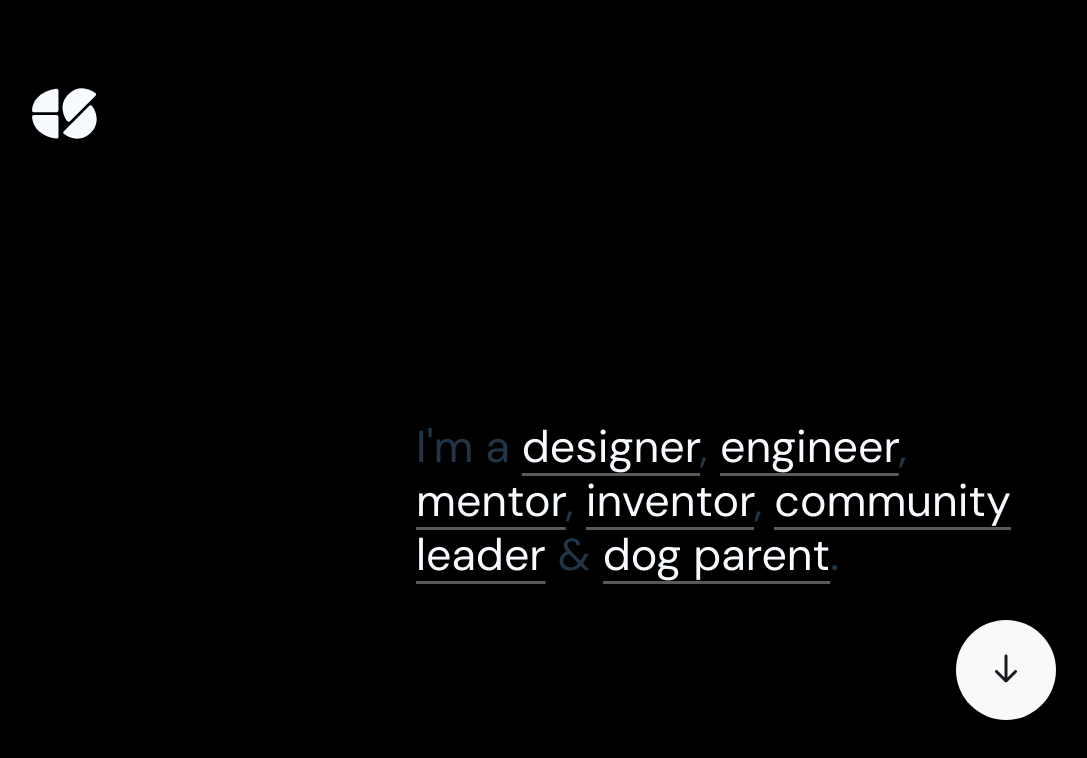
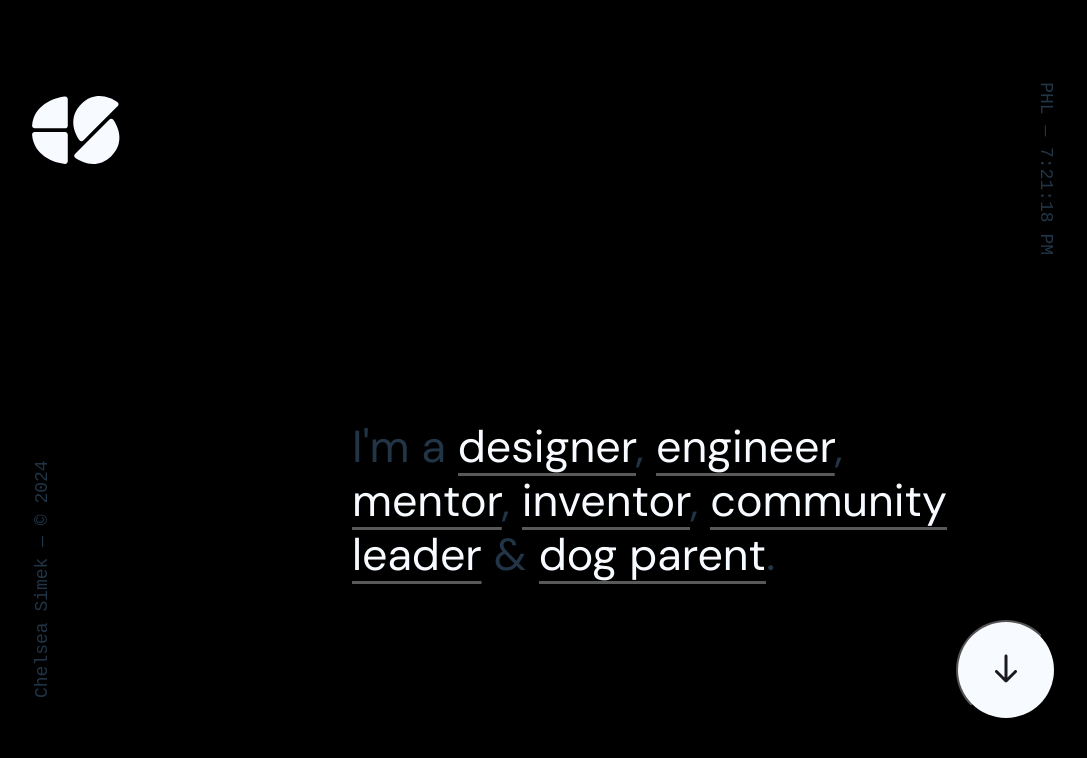
Before and after one commit to chelseasimek/portfolio-jawn, a website built with Vite: page index.html in a window 1280 px wide. Shown: the whole page, without its empty margins (96-1183 px from the left). Built offline with nearby package versions, Linux system fonts and the light colour scheme; what whatamesh would draw is missing.

Commit message:
break up js and add framing pieces

```diff
--- a/index.html
+++ b/index.html
@@ -12,8 +12,12 @@
   <body>
     <div id="app">
       <div id="loader"></div>
-      <img src="./public/cs-logo.svg" alt="logo" class="logo">
-      <button id="scrollButton"><img class="btnIcon" src="./public/arrow.svg"/><span class="btnText">Let's connect</span></button>
+      <div id="frame">
+        <img src="./public/cs-logo.svg" alt="logo" id="logo">
+        <p id="copyright"></p>
+        <p id="time"></p>
+        <button id="scrollButton"><img class="btnIcon" src="./public/arrow.svg"/><span class="btnText">Let's connect</span></button>
+      </div>
       <section id="intro">
         <div class="container">
           <canvas id="gradient-canvas-1" data-js-darken-top data-transition-in></canvas>
@@ -35,7 +39,7 @@
       </section>
       <section id="job">
         <div id="job-text-1">
-          <h3>I build <b>prototypes</b>, create <b>design tools</b> & scale <b>design systems</b>.</a></h3>
+          <h3>I build prototypes, create design tools & scale design systems.</a></h3>
           <h3>Currently a <a href="https://www.linkedin.com/in/chelseasimek/" target="_blank">Principal UX Engineering Manager</a> @ <a href="https://microsoft.design/" target="_blank">Microsoft</a>.</h3>
         </div>
         <div id="job-text-2">
--- a/main.js
+++ b/main.js
@@ -1,142 +1,8 @@
 import './style.css'
-import gsap from 'gsap'
-import { ScrollTrigger } from 'gsap/ScrollTrigger';
-import { Timeline } from 'gsap/gsap-core';
-import { Gradient } from "whatamesh";
+import { Gradients } from './scripts/gradient'
+import { ScrollTimeline } from './scripts/scrolling';
+import { Frame } from './scripts/frame';
 
-gsap.registerPlugin(ScrollTrigger);
-
-const gradient1 = new Gradient();
-gradient1.initGradient("#gradient-canvas-1");
-
-const gradient2 = new Gradient();
-gradient2.initGradient("#gradient-canvas-2");
-
-
-document.getElementById("scrollButton").addEventListener("click", scrollButton);
-
-function scrollButton() {
-  if (isElementVisible(document.getElementById('intro'))) {
-    document.getElementById('about').scrollIntoView({ behavior: "smooth"});
-  }
-  if (isElementVisible(document.getElementById('about'))) {
-    document.getElementById('job').scrollIntoView({ behavior: "smooth"});
-  }
-  if (isElementVisible(document.getElementById('job'))) {
-    const recipient = "chelsea.z.simek@gmail.com";
-    const subject = "Let's Connect!";
-
-    const mailtoLink = `mailto:${recipient}?subject=${encodeURIComponent(subject)}`;
-
-    window.location.href = mailtoLink;
-  }
-}
-
-function isElementVisible(el) {
-  var rect     = el.getBoundingClientRect(),
-      vWidth   = window.innerWidth || document.documentElement.clientWidth,
-      vHeight  = window.innerHeight || document.documentElement.clientHeight,
-      efp      = function (x, y) { return document.elementFromPoint(x, y) };
-
-  // Return false if it's not in the viewport
-  if (rect.right < 0 || rect.bottom < 0
-          || rect.left > vWidth || rect.top > vHeight)
-      return false;
-
-  // Return true if any of its four corners are visible
-  return (
-        el.contains(efp(rect.left,  rect.top))
-    ||  el.contains(efp(rect.right, rect.top))
-    ||  el.contains(efp(rect.right, rect.bottom))
-    ||  el.contains(efp(rect.left,  rect.bottom))
-  );
-}
-
-
-
-const introScroll = gsap.timeline({
-  scrollTrigger: {
-    scroller: "#app",
-    trigger: "#intro",
-    start: "center center",
-    end: `+=${window.innerHeight/2}`,
-    scrub: true,
-    // markers: true,
-    toggleActions: "restart pause reverse pause",
-  },
-  onStart: () => {
-    gsap.set("#intro-header", { scale: 1 });
-  }
-});
-
-introScroll.to("#intro-text", {
-  y: -200,
-  opacity: 0,
-  filter: "blur(30px)",
-})
-.to("#intro-header", {
-  opacity: 0,
-  filter: "blur(30px)",
-  scale: 0.9
-}, 0)
-
-const aboutScroll = gsap.timeline({
-  scrollTrigger: {
-    scroller: "#app",
-    trigger: "#about",
-    start: "top center",
-    end: `+=${window.innerHeight/2}`,
-    scrub: true,
-    toggleActions: "restart pause reverse pause",
-  },
-  onStart: () => {
-    gsap.set("#gradientWrapper", { opacity: 0, filter: "blur(30px)", scale: 0.85 });
-    gsap.set("#about-text-1", { opacity: 0, filter: "blur(30px)", y: -200});
-    gsap.set("#about-text-2", { opacity: 0, filter: "blur(30px)", y: -200 });
-  },
-});
-
-aboutScroll.to("#gradientWrapper", {
-  opacity: 1,
-  scale: 1,
-  filter: "blur(0px)",
-}, 0)
-.to("#about-text-1", { filter: "blur(0px)", opacity: 1, y: 0}, 0)
-.to("#about-text-2", { filter: "blur(0px)", opacity: 1, y: 0}, 0)
-
-const jobScroll = gsap.timeline({
-  scrollTrigger: {
-    scroller: "#app",
-    trigger: "#job",
-    start: `-=${window.innerHeight/2} center`,
-    end: `+=${window.innerHeight}`,
-    scrub: true,
-    toggleActions: "restart pause reverse pause",
-  },
-  onStart: () => {
-    gsap.set("#job-text-1", { opacity: 0, filter: "blur(30px)", y: -200, });
-    gsap.set("#job-text-2", { opacity: 0, filter: "blur(30px)", y: -200, });
-  },
-})
-
-
-jobScroll.to("#about-text-1", {
-  opacity: 0, filter: "blur(30px)",
-}, 0)
-.to("#about-text-2", {
-  opacity: 0, filter: "blur(30px)"
-}, 0)
-.to("#job-text-1", { filter: "blur(0px)", opacity: 1, y: 0}, 1)
-.to("#job-text-2", { filter: "blur(0px)", opacity: 1, y: 0}, 1)
-.to ('.btnIcon', {
-  opacity: 0
-})
-.to ('#scrollButton', {
-  width: 300,
-  ease: 'power1.out',
-  duration: 0.8
-})
-.to ('.btnText', {
-  opacity: 1,
-  delay: 0.5
-})
+Frame.create();
+Gradients.init();
+ScrollTimeline.init();
--- /dev/null
+++ b/scripts/frame.js
@@ -0,0 +1,53 @@
+const Frame = {
+    create: () => {
+        document.getElementById("copyright").innerHTML = `Chelsea Simek &#8212 © ${new Date().getFullYear()}`;
+        updateTime();
+        document.getElementById("scrollButton").addEventListener("click", scrollButton);
+
+
+        function updateTime() {
+          const currentLocale = new Date().toLocaleString('en-US', {hour12: true, timeZone: 'America/New_York' });
+          document.getElementById("time").innerHTML = `PHL &#8212 ${currentLocale.split(', ')[1]}`;
+          setTimeout(updateTime, 100);
+        }
+
+        function scrollButton() {
+            if (isElementVisible(document.getElementById('intro'))) {
+              document.getElementById('about').scrollIntoView({ behavior: "smooth"});
+            }
+            if (isElementVisible(document.getElementById('about'))) {
+              document.getElementById('job').scrollIntoView({ behavior: "smooth"});
+            }
+            if (isElementVisible(document.getElementById('job'))) {
+              const recipient = "chelsea.z.simek@gmail.com";
+              const subject = "Let's Connect!";
+
+              const mailtoLink = `mailto:${recipient}?subject=${encodeURIComponent(subject)}`;
+
+              window.location.href = mailtoLink;
+            }
+          }
+
+          function isElementVisible(el) {
+            var rect     = el.getBoundingClientRect(),
+                vWidth   = window.innerWidth || document.documentElement.clientWidth,
+                vHeight  = window.innerHeight || document.documentElement.clientHeight,
+                efp      = function (x, y) { return document.elementFromPoint(x, y) };
+
+            // Return false if it's not in the viewport
+            if (rect.right < 0 || rect.bottom < 0
+                    || rect.left > vWidth || rect.top > vHeight)
+                return false;
+
+            // Return true if any of its four corners are visible
+            return (
+                  el.contains(efp(rect.left,  rect.top))
+              ||  el.contains(efp(rect.right, rect.top))
+              ||  el.contains(efp(rect.right, rect.bottom))
+              ||  el.contains(efp(rect.left,  rect.bottom))
+            );
+          }
+    }
+}
+
+export { Frame }
--- /dev/null
+++ b/scripts/gradient.js
@@ -0,0 +1,13 @@
+import { Gradient } from "whatamesh";
+
+const Gradients = {
+    init: () => {
+    const gradient1 = new Gradient();
+    gradient1.initGradient("#gradient-canvas-1");
+
+    const gradient2 = new Gradient();
+    gradient2.initGradient("#gradient-canvas-2");
+}
+}
+
+export { Gradients };
--- /dev/null
+++ b/scripts/scrolling.js
@@ -0,0 +1,97 @@
+import gsap from 'gsap'
+import { ScrollTrigger } from 'gsap/ScrollTrigger';
+
+const ScrollTimeline = {
+    init: () => {
+        gsap.registerPlugin(ScrollTrigger);
+
+        const introScroll = gsap.timeline({
+            scrollTrigger: {
+              scroller: "#app",
+              trigger: "#intro",
+              start: "center center",
+              end: `+=${window.innerHeight/2}`,
+              scrub: true,
+              // markers: true,
+              toggleActions: "restart pause reverse pause",
+            },
+            onStart: () => {
+              gsap.set("#intro-header", { scale: 1 });
+            }
+          });
+
+          introScroll.to("#intro-text", {
+            y: -200,
+            opacity: 0,
+            filter: "blur(30px)",
+          })
+          .to("#intro-header", {
+            opacity: 0,
+            filter: "blur(30px)",
+            scale: 0.9
+          }, 0)
+
+          const aboutScroll = gsap.timeline({
+            scrollTrigger: {
+              scroller: "#app",
+              trigger: "#about",
+              start: "top center",
+              end: `+=${window.innerHeight/2}`,
+              scrub: true,
+              toggleActions: "restart pause reverse pause",
+            },
+            onStart: () => {
+              gsap.set("#gradientWrapper", { opacity: 0, filter: "blur(30px)", scale: 0.85 });
+              gsap.set("#about-text-1", { opacity: 0, filter: "blur(30px)", y: -200});
+              gsap.set("#about-text-2", { opacity: 0, filter: "blur(30px)", y: -200 });
+            },
+          });
+
+          aboutScroll.to("#gradientWrapper", {
+            opacity: 1,
+            scale: 1,
+            filter: "blur(0px)",
+          }, 0)
+          .to("#about-text-1", { filter: "blur(0px)", opacity: 1, y: 0}, 0)
+          .to("#about-text-2", { filter: "blur(0px)", opacity: 1, y: 0}, 0)
+
+          const jobScroll = gsap.timeline({
+            scrollTrigger: {
+              scroller: "#app",
+              trigger: "#job",
+              start: `-=${window.innerHeight/2} center`,
+              end: `+=${window.innerHeight}`,
+              scrub: true,
+              toggleActions: "restart pause reverse pause",
+            },
+            onStart: () => {
+              gsap.set("#job-text-1", { opacity: 0, filter: "blur(30px)", y: -200, });
+              gsap.set("#job-text-2", { opacity: 0, filter: "blur(30px)", y: -200, });
+            },
+          })
+
+
+          jobScroll.to("#about-text-1", {
+            opacity: 0, filter: "blur(30px)",
+          }, 0)
+          .to("#about-text-2", {
+            opacity: 0, filter: "blur(30px)"
+          }, 0)
+          .to("#job-text-1", { filter: "blur(0px)", opacity: 1, y: 0}, 1)
+          .to("#job-text-2", { filter: "blur(0px)", opacity: 1, y: 0}, 1)
+          .to ('.btnIcon', {
+            opacity: 0
+          })
+          .to ('#scrollButton', {
+            width: 300,
+            ease: 'power1.out',
+            duration: 0.8
+          })
+          .to ('.btnText', {
+            opacity: 1,
+            delay: 0.5
+          })
+    }
+}
+
+export { ScrollTimeline };
--- a/style.css
+++ b/style.css
@@ -51,17 +51,19 @@ body {
   justify-content: center;
 }
 
-.card {
-  padding: 2em;
+#frame {
+  z-index: 3;
+  position: absolute;
+  height: 80vh;
+  width: 80vw;
+  pointer-events: none;
+  font-family: 'DM Mono', monospace;
+  top: 10%;
+  left: 10%;
 }
 
-button {
-  z-index: 3;
-  position: absolute;
-  bottom: 10%;
-  right: 10%;
+#frame button {
   border-radius: 60px;
-  border: 3px solid transparent;
   height: 100px;
   width: 100px;
   font-size: 0.8vw;
@@ -71,9 +73,13 @@ button {
   color: var(--background-color);
   cursor: pointer;
   transition: transform 0.25s;
+
+  position: absolute;
+  bottom: 0;
+  right: 0;
 }
 
-button span.btnText {
+#frame button span.btnText {
   position: absolute;
   top: 50%;
   left: 50%;
@@ -82,13 +88,42 @@ button span.btnText {
   opacity: 0;
 }
 
-button:hover {
+#frame button:hover {
   transform: scale(1.1);
 }
 /* button:focus,
 button:focus-visible {
   outline: 4px auto -webkit-focus-ring-color;
 } */
+
+#frame p {
+  font-size: 18px;
+  margin: 0;
+  display: flex;
+}
+
+#frame #copyright {
+  position: absolute;
+  transform: rotate(-90deg);
+  transform-origin: top left;
+  bottom: 0;
+  left: 0;
+}
+
+#frame #time {
+  position: absolute;
+  transform: translateY(175px) rotate(90deg);
+  transform-origin: top right;
+  top: 0;
+  right: 0;
+}
+
+#frame #logo {
+  top: 0;
+  left: 0;
+  height: 100px;
+  width: 100px;
+}
 
 #gradient-canvas-1 {
   position: absolute;
@@ -135,16 +170,6 @@ h3 {
   background-color: var(--background-color);
 }
 
-#app .logo {
-  z-index: 3;
-  position: absolute;
-  position: -webkit-sticky; /* Safari */
-  position: sticky;
-  top: 10%;
-  left: 10%;
-}
-
-
 #app section {
   scroll-snap-align: start;
   height: 100vh;
@@ -159,7 +184,7 @@ h3 {
 #app section#intro h2 {
   position: absolute;
   top: 48%;
-  left: 40%;
+  right: 15%;
   font-size: 3.5vw;
   font-weight: 400;
   width: 50%;
@@ -185,7 +210,7 @@ h3 {
   position: absolute;
   font-size: clamp(4vw, 12vw, 12vw);
   top: 6%;
-  left: 10%;
+  left: 15%;
   line-height: .8;
   position: fixed;
   pointer-events: none;
@@ -221,7 +246,7 @@ h3 {
   position: absolute;
   width: 45%;
   top: 20%;
-  left: 10%;
+  left: 15%;
   display: flex;
   flex-direction: column;
   gap: 45px;
@@ -230,7 +255,7 @@ h3 {
 #job #job-text-2 {
   position: absolute;
   bottom: 20%;
-  right: 18%;
+  right: 15%;
   font-weight: 400;
   font-size: 1.3vw;
   width: 20%;
```
Also changed, not shown: counter.js (deleted, +0 -9 lines).
